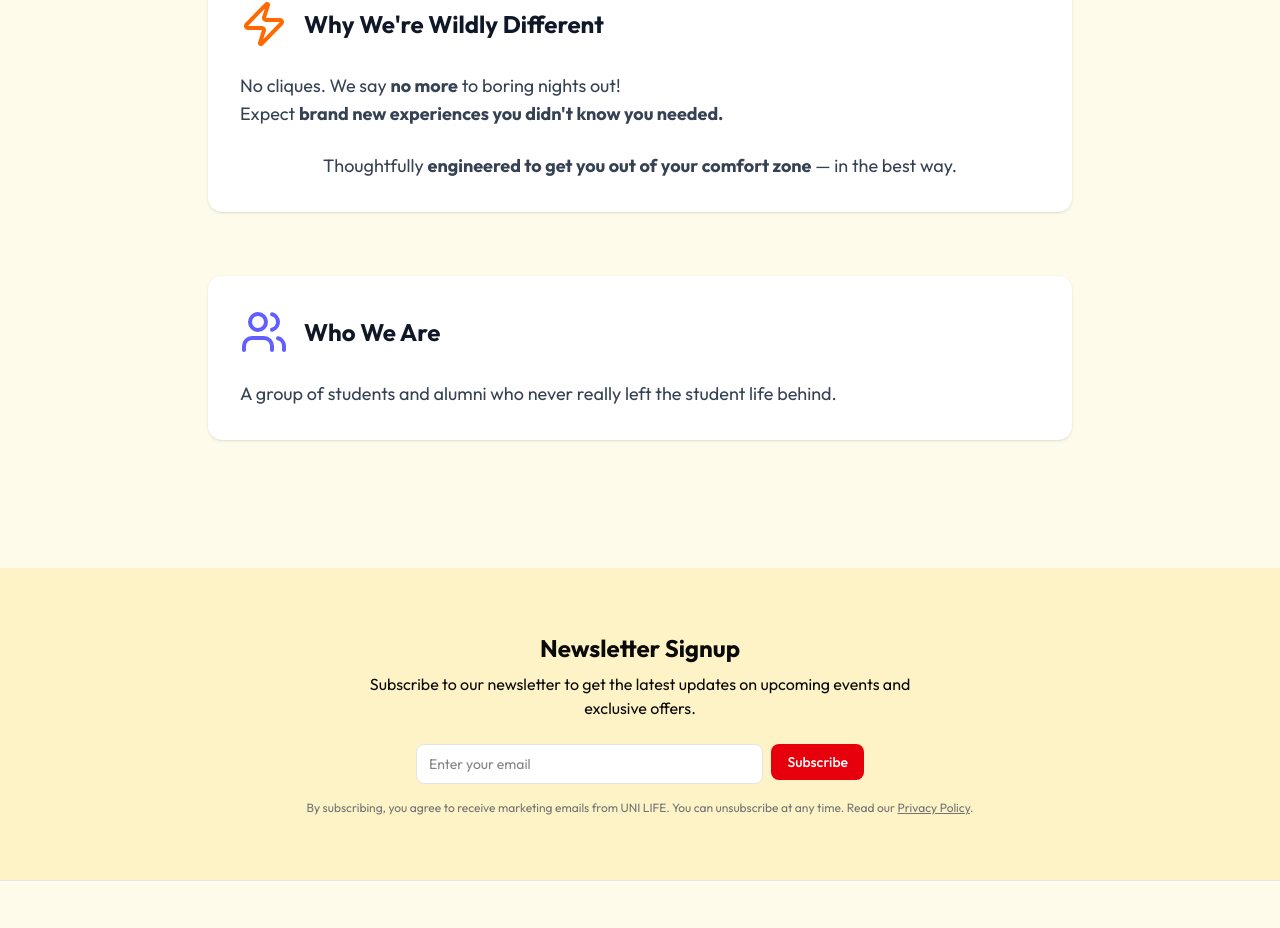
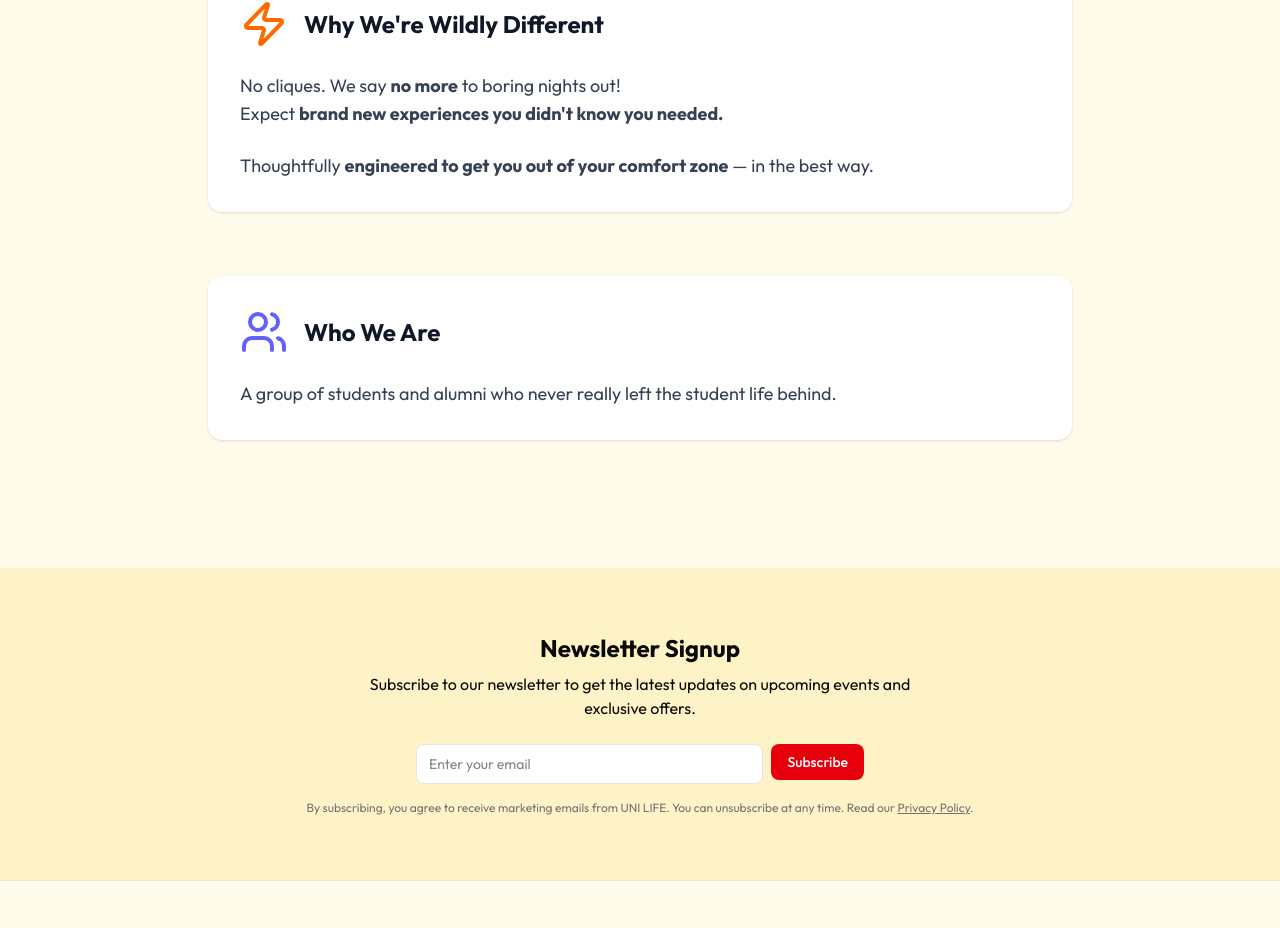
Before and after one commit to strengv1/unilife, a Next.js app: page /about in a window 1280 px wide. Shown: the part 1416-2344 px from the top of the page. Built offline with nearby package versions, Linux system fonts and the light colour scheme.

Commit message:
tekstimuutokset

```diff
--- a/src/app/about/page.tsx
+++ b/src/app/about/page.tsx
@@ -182,7 +182,7 @@ const AboutPage = () => {
                   Expect <strong>brand new experiences you didn&apos;t know you needed.</strong>
                 </p>
 
-                <p className="text-lg text-gray-700 text-center">
+                <p className="text-lg text-gray-700">
                   Thoughtfully <strong>engineered to get you out of your comfort zone</strong> — in the best way.
                 </p>
               </div>
--- a/src/app/events/battleroyale/_components/FAQSection.tsx
+++ b/src/app/events/battleroyale/_components/FAQSection.tsx
@@ -11,7 +11,7 @@ export const FAQSection = () => {
     {
       question: "Do I need to bring my own equipment?",
       answer:
-        "No, all equipment will be provided, including cups, balls, and tables. Just bring your A-game! (Note! Drinks are not included. BYOB)",
+        "No, all equipment will be provided, including cups, balls, and tables. Just bring your A-game!",
     },
     {
       question: "What's the refund policy?",
--- a/src/app/events/battleroyale/_components/PrizesSection.tsx
+++ b/src/app/events/battleroyale/_components/PrizesSection.tsx
@@ -21,7 +21,7 @@ export const PrizesSection = () => {
               <h3 className="text-2xl font-bold">1st Place</h3>
               <div className="my-6 text-5xl font-bold text-yellow-600">€600</div>
               <p className="text-muted-foreground">
-                Complete with a <strong>Beer Pong table</strong>, a Championship trophy, and the title of Beer Pong Battle Royale Champions
+                Your very own <strong>Beer Pong table</strong>, a Championship trophy, and the title of Beer Pong Battle Royale Champions
               </p>
             </CardContent>
           </Card>
```
